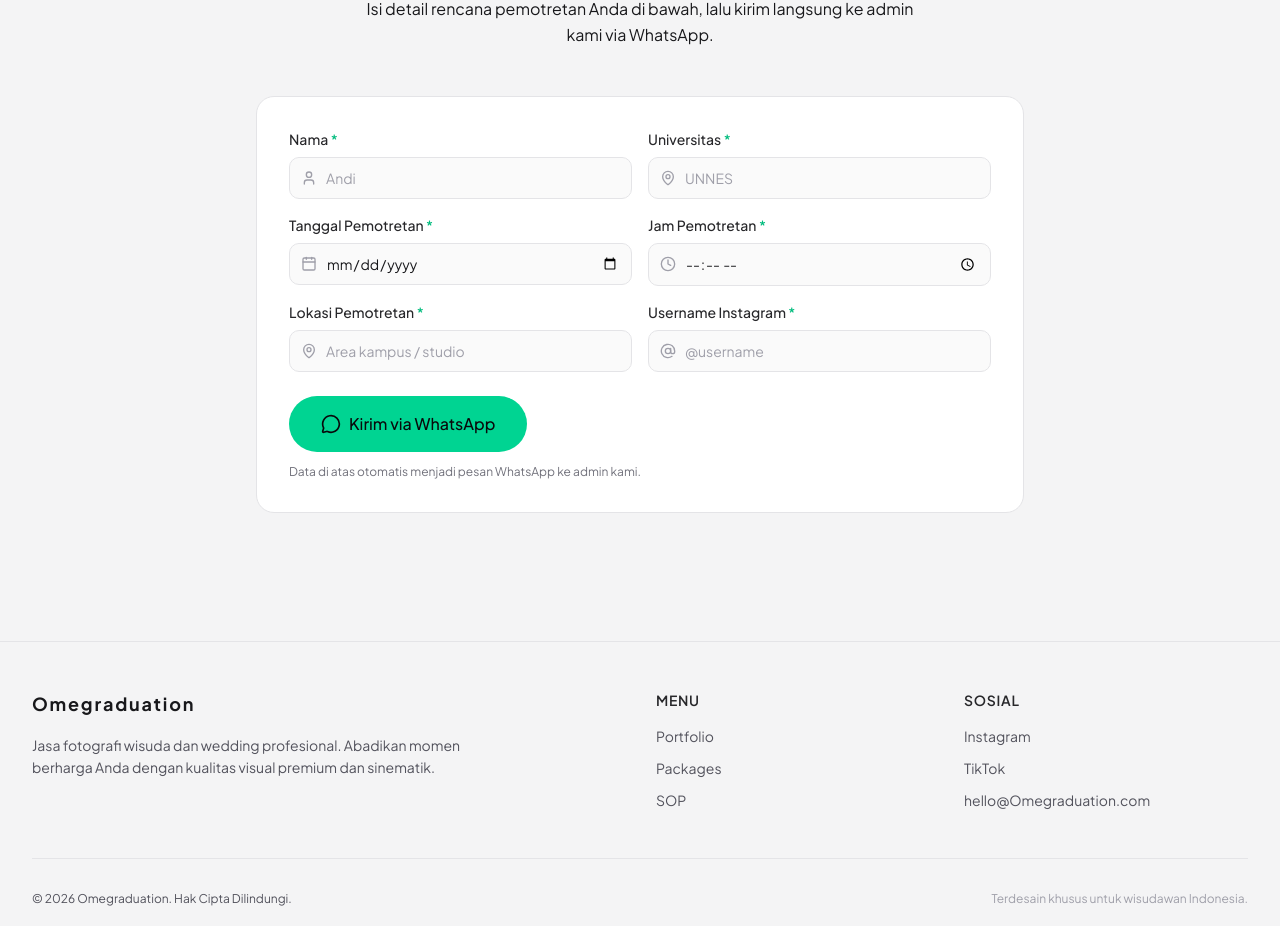
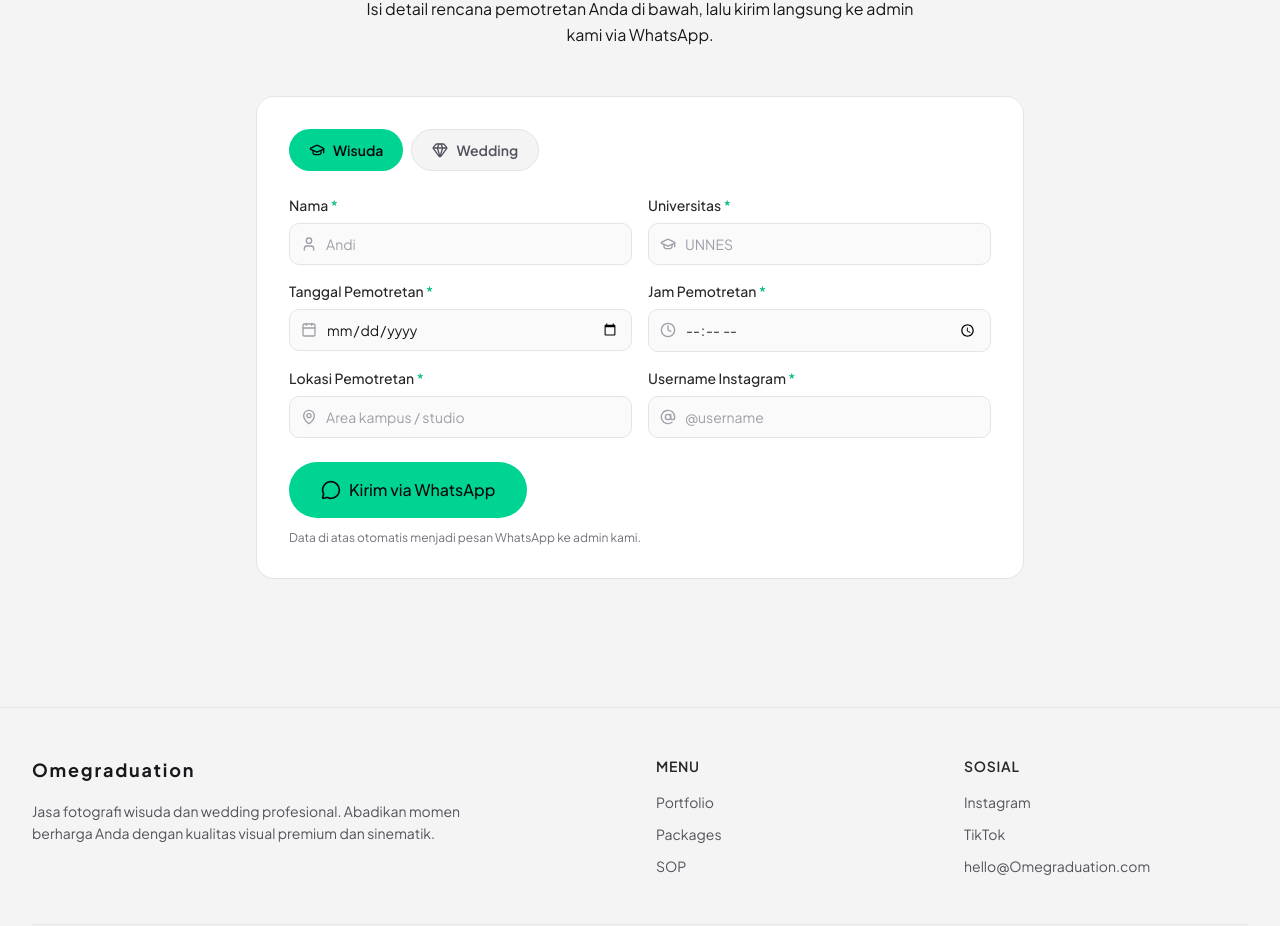
Before and after one commit to ardiansetya/foto-booking, a Next.js app: page / in a window 1280 px wide. Shown: the part 5354-6280 px from the top of the page. Built offline with nearby package versions, Linux system fonts and the light colour scheme.

Commit message:
tab form wisuda dan wedding

```diff
--- a/src/components/home/BookingForm.tsx
+++ b/src/components/home/BookingForm.tsx
@@ -4,6 +4,8 @@ import {
   AtSign,
   Calendar,
   Clock,
+  Gem,
+  GraduationCap,
   MapPin,
   MessageCircle,
   User,
@@ -11,38 +13,24 @@ import {
 import { useState } from "react";
 import { WHATSAPP_BASE_URL, WHATSAPP_NUMBER } from "@/lib/constants";
 
-interface BookingState {
-  name: string;
-  university: string;
-  date: string;
-  time: string;
-  location: string;
-  instagram: string;
-}
+type Mode = "wisuda" | "wedding";
 
-const EMPTY: BookingState = {
-  name: "",
-  university: "",
-  date: "",
-  time: "",
-  location: "",
-  instagram: "",
-};
-
-const FIELDS: {
-  key: keyof BookingState;
+interface FieldDef {
+  key: string;
   label: string;
   placeholder: string;
   type: string;
   icon: typeof User;
-}[] = [
+}
+
+const WISUDA_FIELDS: FieldDef[] = [
   { key: "name", label: "Nama", placeholder: "Andi", type: "text", icon: User },
   {
     key: "university",
     label: "Universitas",
     placeholder: "UNNES",
     type: "text",
-    icon: MapPin,
+    icon: GraduationCap,
   },
   {
     key: "date",
@@ -74,6 +62,56 @@ const FIELDS: {
   },
 ];
 
+const WEDDING_FIELDS: FieldDef[] = [
+  {
+    key: "name",
+    label: "Nama Pasangan",
+    placeholder: "Andi & Sinta",
+    type: "text",
+    icon: User,
+  },
+  {
+    key: "event",
+    label: "Jenis Acara",
+    placeholder: "Akad / Resepsi / Keduanya",
+    type: "text",
+    icon: Gem,
+  },
+  {
+    key: "date",
+    label: "Tanggal Acara",
+    placeholder: "",
+    type: "date",
+    icon: Calendar,
+  },
+  {
+    key: "time",
+    label: "Jam Acara",
+    placeholder: "",
+    type: "time",
+    icon: Clock,
+  },
+  {
+    key: "location",
+    label: "Lokasi / Venue",
+    placeholder: "Gedung / rumah / outdoor",
+    type: "text",
+    icon: MapPin,
+  },
+  {
+    key: "instagram",
+    label: "Username Instagram",
+    placeholder: "@username",
+    type: "text",
+    icon: AtSign,
+  },
+];
+
+const TABS: { id: Mode; label: string; icon: typeof User }[] = [
+  { id: "wisuda", label: "Wisuda", icon: GraduationCap },
+  { id: "wedding", label: "Wedding", icon: Gem },
+];
+
 const DAYS = ["Minggu", "Senin", "Selasa", "Rabu", "Kamis", "Jumat", "Sabtu"];
 const MONTHS = [
   "Januari",
@@ -97,10 +135,14 @@ function formatDate(iso: string): string {
   return `${DAYS[dt.getDay()]}, ${d} ${MONTHS[m - 1]} ${y}`;
 }
 
-function buildMessage(f: BookingState): string {
+function emptyForm(fields: FieldDef[]): Record<string, string> {
+  return Object.fromEntries(fields.map((f) => [f.key, ""]));
+}
+
+function buildWisudaMessage(f: Record<string, string>): string {
   return `Halo Admin Omegraduation!
 
-Aku mau booking sesi foto nih, berikut datanya:
+Aku mau booking sesi foto wisuda nih, berikut datanya:
 
 Nama : ${f.name}
 Universitas : ${f.university}
@@ -112,41 +154,95 @@ Instagram : ${f.instagram}
 Boleh dibantu cek ketersediaan jadwalnya, Kak? Terima kasih!`;
 }
 
+function buildWeddingMessage(f: Record<string, string>): string {
+  return `Halo Admin Omegraduation!
+
+Aku mau tanya untuk dokumentasi wedding nih, berikut datanya:
+
+Nama Pasangan : ${f.name}
+Jenis Acara : ${f.event}
+Tanggal : ${formatDate(f.date)}
+Jam : ${f.time.replace(":", ".")} WIB
+Lokasi : ${f.location}
+Instagram : ${f.instagram}
+
+Boleh dibantu info paket dan ketersediaan jadwalnya, Kak? Terima kasih!`;
+}
+
 export default function BookingForm() {
-  const [form, setForm] = useState<BookingState>(EMPTY);
-  const [submitted, setSubmitted] = useState(false);
+  const [mode, setMode] = useState<Mode>("wisuda");
+  const fields = mode === "wisuda" ? WISUDA_FIELDS : WEDDING_FIELDS;
 
-  const missing = (Object.keys(EMPTY) as (keyof BookingState)[]).filter(
-    (k) => form[k].trim() === "",
-  );
+  const [forms, setForms] = useState<Record<Mode, Record<string, string>>>({
+    wisuda: emptyForm(WISUDA_FIELDS),
+    wedding: emptyForm(WEDDING_FIELDS),
+  });
+  const [submitted, setSubmitted] = useState<Record<Mode, boolean>>({
+    wisuda: false,
+    wedding: false,
+  });
 
-  const update = (key: keyof BookingState, value: string) => {
-    setForm((prev) => ({ ...prev, [key]: value }));
+  const form = forms[mode];
+  const missing = fields.filter((f) => form[f.key].trim() === "");
+
+  const update = (key: string, value: string) => {
+    setForms((prev) => ({
+      ...prev,
+      [mode]: { ...prev[mode], [key]: value },
+    }));
   };
 
   const handleSubmit = (e: React.FormEvent) => {
-    setSubmitted(true);
+    setSubmitted((prev) => ({ ...prev, [mode]: true }));
     if (missing.length > 0) {
       e.preventDefault();
       return;
     }
   };
 
+  const message =
+    mode === "wisuda" ? buildWisudaMessage(form) : buildWeddingMessage(form);
+
   const waHref =
     missing.length === 0
-      ? `${WHATSAPP_BASE_URL}/${WHATSAPP_NUMBER}?text=${encodeURIComponent(buildMessage(form))}`
+      ? `${WHATSAPP_BASE_URL}/${WHATSAPP_NUMBER}?text=${encodeURIComponent(message)}`
       : undefined;
 
   return (
     <div className="bg-white dark:bg-zinc-950 border border-zinc-200 dark:border-zinc-800 rounded-2xl p-6 md:p-8 text-left transition-colors duration-300">
+      {/* Tabs */}
+      <div className="flex gap-2 mb-6" role="tablist" aria-label="Jenis sesi foto">
+        {TABS.map((tab) => {
+          const TabIcon = tab.icon;
+          const isActive = mode === tab.id;
+          return (
+            <button
+              key={tab.id}
+              type="button"
+              role="tab"
+              aria-selected={isActive}
+              onClick={() => setMode(tab.id)}
+              className={`inline-flex items-center gap-2 rounded-full px-5 py-2.5 text-sm font-semibold transition-all duration-200 focus-visible:outline-none focus-visible:ring-2 focus-visible:ring-amber-400 active:scale-[0.98] ${
+                isActive
+                  ? "bg-amber-400 text-zinc-950"
+                  : "bg-zinc-100 dark:bg-zinc-900 text-zinc-600 dark:text-zinc-400 border border-zinc-200 dark:border-zinc-800 hover:text-zinc-900 dark:hover:text-zinc-200"
+              }`}
+            >
+              <TabIcon className="h-4 w-4" />
+              {tab.label}
+            </button>
+          );
+        })}
+      </div>
+
       <div className="grid grid-cols-1 sm:grid-cols-2 gap-4">
-        {FIELDS.map((field) => {
+        {fields.map((field) => {
           const Icon = field.icon;
-          const isMissing = submitted && form[field.key].trim() === "";
+          const isMissing = submitted[mode] && form[field.key].trim() === "";
           return (
-            <div key={field.key} className="flex flex-col gap-2">
+            <div key={`${mode}-${field.key}`} className="flex flex-col gap-2">
               <label
-                htmlFor={`booking-${field.key}`}
+                htmlFor={`booking-${mode}-${field.key}`}
                 className="text-sm font-medium text-zinc-800 dark:text-zinc-200"
               >
                 {field.label}
@@ -155,7 +251,7 @@ export default function BookingForm() {
               <div className="relative">
                 <Icon className="pointer-events-none absolute left-3 top-1/2 -translate-y-1/2 h-4 w-4 text-zinc-400 dark:text-zinc-500" />
                 <input
-                  id={`booking-${field.key}`}
+                  id={`booking-${mode}-${field.key}`}
                   type={field.type}
                   value={form[field.key]}
                   placeholder={field.placeholder}
```
